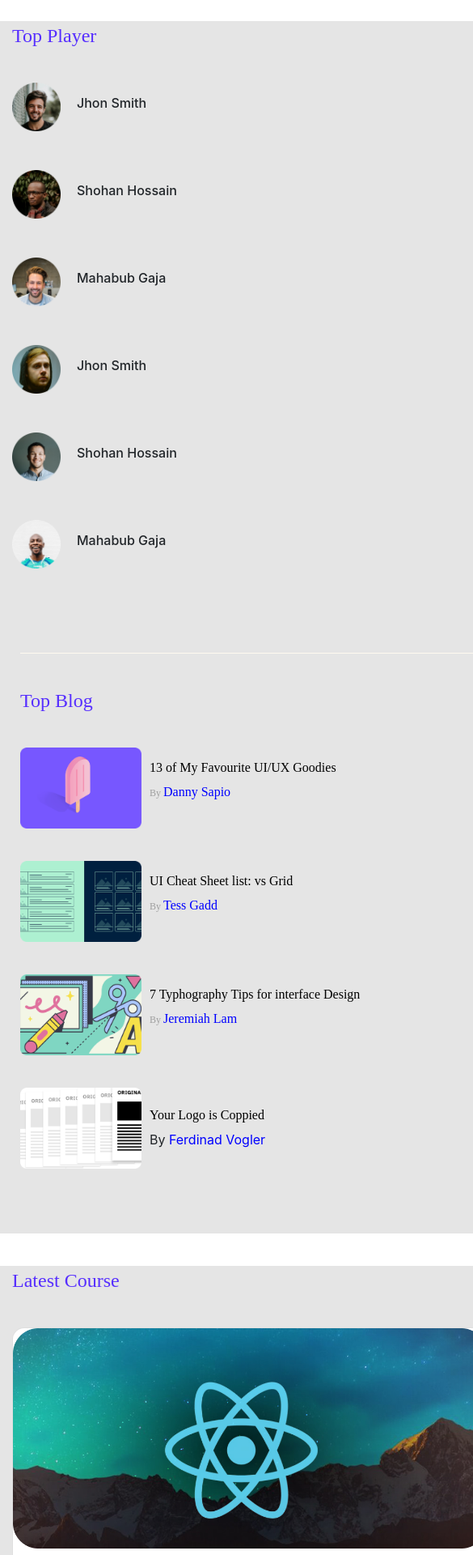
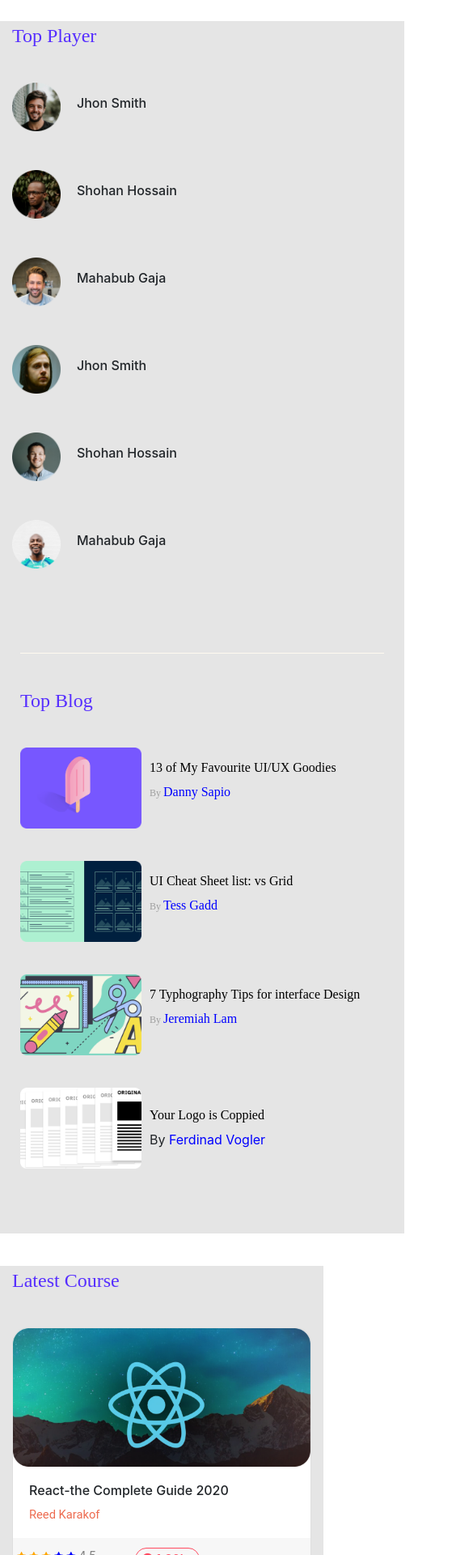
Before and after one commit to mimr509/Leader-board, a plain HTML site: page index.html in a window 390 px wide. Shown: the part 80-2000 px from the top of the page at 81% size, 585 px wide, since content can reach past the window. Drawn offline with nearby package versions, Linux system fonts and the light colour scheme.

Commit message:
responsive done

```diff
--- a/index.html
+++ b/index.html
@@ -44,7 +44,7 @@
  </header>
  <!-- end header section -->
 
- <section class="player-area ">
+  <section class="player-area ">
    <div class="container">
      <h2>Top Player</h2>
     <div class="row">
@@ -158,11 +158,11 @@
 
     <h2> Latest Course</h2>
 
-  <div class="card-deck">
-    <div class="card">
+  <div class="card-deck ">
+    <div class="card ">
       <img src="images/Mask Group-3.png" class="card-img-top" alt="...">
       <div class="card-body">
-        <h5 class="card-title">React-the Cpmplete Guide 2020</h5>
+        <h5 class="card-title">React-the Complete Guide 2020</h5>
         <p class="card-text">Reed Karakof</p>
       </div>
       <div class="card-footer">
@@ -195,7 +195,7 @@
 
 
 
-    <div class="card">
+    <div class="card ">
       <img src="images/Group 2.png" class="card-img-top" alt="...">
       <div class="card-body">
         <h5 class="card-title">PowerPoint 2020 Master PowerPoint Cour</h5>
@@ -225,10 +225,10 @@
       </div>
       </div>
     </div>
-    <div class="card">
+    <div class="card ">
       <img src="images/Mask Group-4.png" class="card-img-top" alt="...">
       <div class="card-body">
-        <h5 class="card-title">The Complere JaveScript Course</h5>
+        <h5 class="card-title">The Complete JaveScript Course</h5>
         <p class="card-text">Red Karakof</p>
       </div>
       <div class="card-footer">
@@ -265,6 +265,7 @@
 
 
 
+
 <script src="https://code.jquery.com/jquery-3.5.1.slim.min.js" integrity="sha384-DfXdz2htPH0lsSSs5nCTpuj/zy4C+OGpamoFVy38MVBnE+IbbVYUew+OrCXaRkfj" crossorigin="anonymous"></script>
 <script src="https://cdn.jsdelivr.net/npm/popper.js@1.16.0/dist/umd/popper.min.js" integrity="sha384-Q6E9RHvbIyZFJoft+2mJbHaEWldlvI9IOYy5n3zV9zzTtmI3UksdQRVvoxMfooAo" crossorigin="anonymous"></script>
 <script src="https://stackpath.bootstrapcdn.com/bootstrap/4.5.0/js/bootstrap.min.js" integrity="sha384-OgVRvuATP1z7JjHLkuOU7Xw704+h835Lr+6QL9UvYjZE3Ipu6Tp75j7Bh/kR0JKI" crossorigin="anonymous"></script>
--- a/responsive.css
+++ b/responsive.css
@@ -1,4 +1,4 @@
-@media (max-width:700px) {
+@media (max-width:750px) {
   .blog-area img {
     width:150px;
     height:100px;
@@ -15,16 +15,33 @@
       padding:0px 0px;
     }
     .blog-area p{
-
       font-size: 12px;
     }
 
       .element2{
         margin-left:10px;
       }
-      .card{
-        width:70%;
+      .course-area{
+        width:500px;
+      }
+      .blog-area{
+        width:500px;
+      }
+      .player-area{
+        width:500px;
+      }
+      .course-area h5{
+        font-size: 16px;
+      }
+    }
+
+
+    @media(max-width:580px){
+
+      .course-area{
+        width:400px;
+        font-size: 10px;
       }
 
 
-}
+    }
--- a/style.css
+++ b/style.css
@@ -3,6 +3,7 @@
   font-family: 'Segoe UI', Tahoma, Geneva, Verdana, sans-serif;
   background-color: #9F9F9F;
 }
+
 
 .nav-area img{
   width:40px;
@@ -26,7 +27,7 @@ color: #FFFFFF;
   color: #FFFFFF;
 }
 .player-area {
-  width:870px;
+ width:870px;
   margin:auto;
   background-color: #E5E5E5;
 }
@@ -43,9 +44,6 @@ line-height: 36px;
 color: #562EFF;
 margin: 40px 0;
 }
-
-
-
 
 /* end player-area design */
 
@@ -100,7 +98,7 @@ span{
   padding:10px 10px;
 }
 .card {
-  border-radius: 15px;
+  border-radius: 20px;
 }
 
 .course-area h4{
@@ -109,9 +107,8 @@ font-style: normal;
 font-weight: 500;
 font-size: 20.0336px;
 color: #1E1E1E;
+}
 
-
-}
 .course-area p{
 font-family: Roboto;
 font-style: normal;
```
